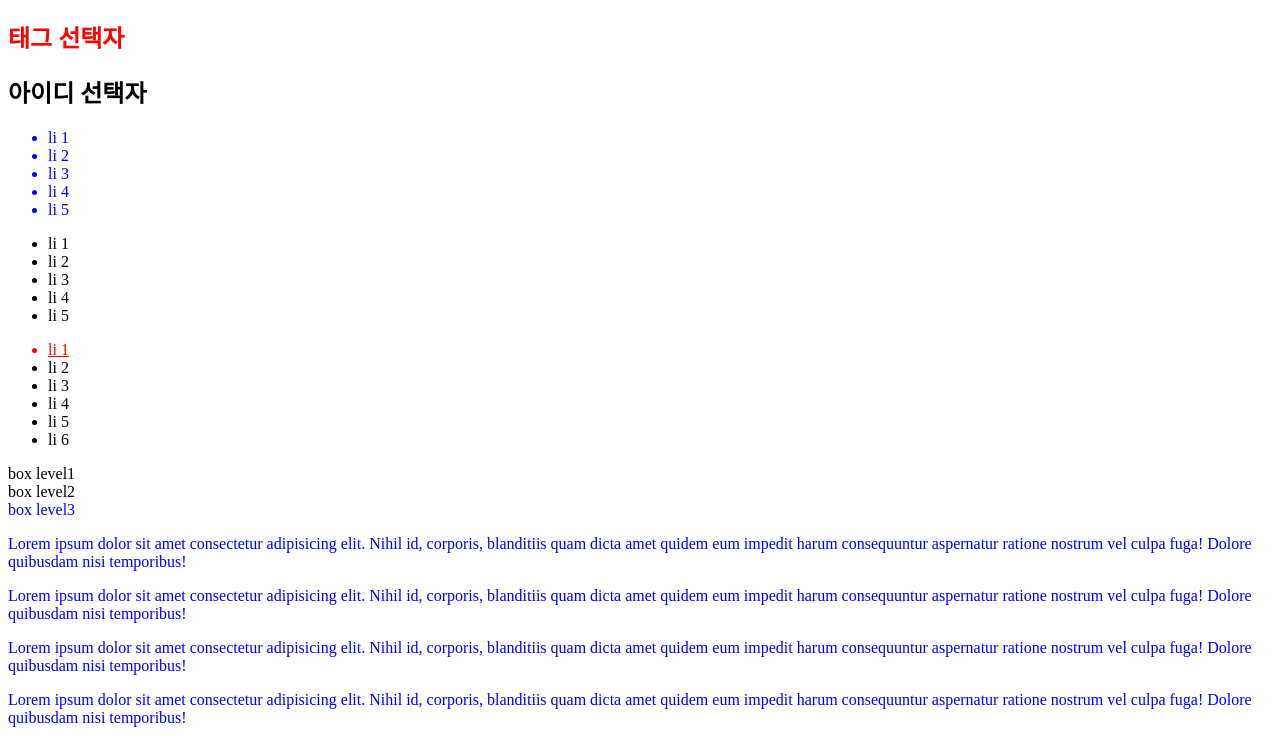
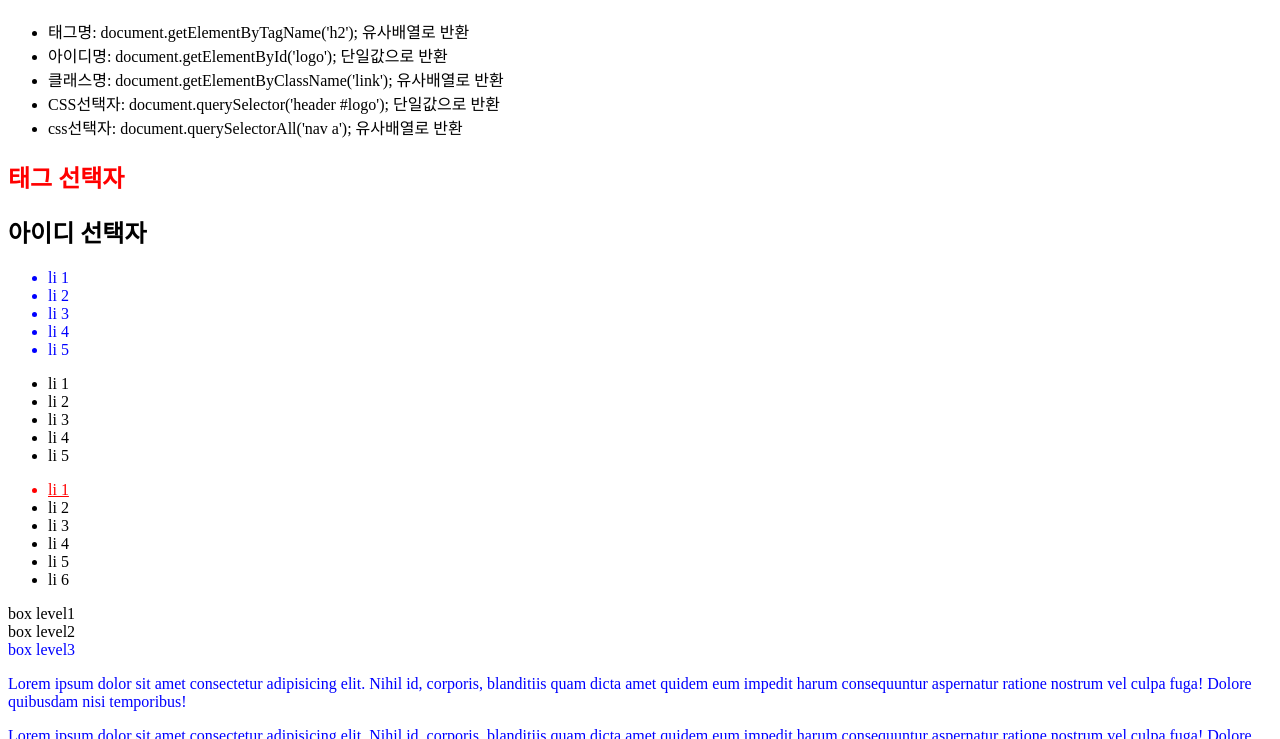
Before and after one commit to hyeyoung31/javascript, a plain HTML site: page 10_selector.html in a window 1280 px wide. Shown: the part 61-800 px from the top of the page. Drawn offline with Linux system fonts and the light colour scheme.

Commit message:
second commit
added a better explanation.

```diff
--- a/10_selector.html
+++ b/10_selector.html
@@ -9,6 +9,13 @@
 
 <body>
     <h1>Selector</h1>
+       <ul>
+        <li>태그명: document.getElementByTagName('h2'); 유사배열로 반환</li>
+        <li>아이디명: document.getElementById('logo'); 단일값으로 반환</li>
+        <li>클래스명: document.getElementByClassName('link'); 유사배열로 반환</li>
+        <li>CSS선택자: document.querySelector('header #logo'); 단일값으로 반환</li>
+        <li>css선택자: document.querySelectorAll('nav a'); 유사배열로 반환</li>
+    </ul>
     <h2 id="sub_title">태그 선택자</h2>
     <h2>아이디 선택자</h2>
     <div class="container">
```
